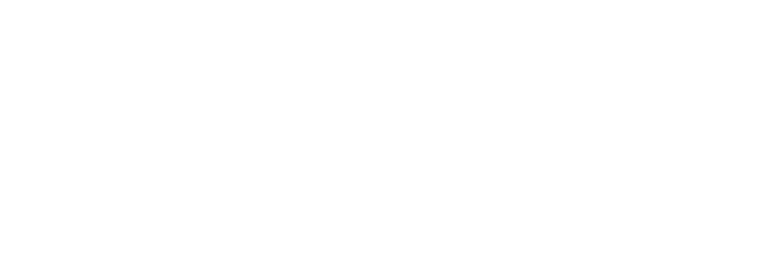
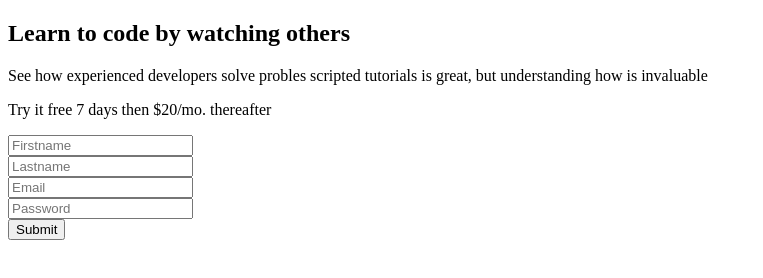
Before and after one commit to Gsure-tech/Student_wallet, a plain HTML site: page uniccon/learnForm.html in a window 1280 px wide. Shown: the whole page, without its empty margins (0-763 px from the left). Drawn offline with Linux system fonts and the light colour scheme.

Commit message:
designed the html page

```diff
--- a/uniccon/learnForm.html
+++ b/uniccon/learnForm.html
@@ -7,5 +7,37 @@
 </head>
 <body>
 
+    <div>
+
+        <div class="left-side">
+            <h2>Learn to code by watching others</h2>
+            <p>See how experienced developers solve probles scripted tutorials is
+                great, but understanding how is invaluable
+            </p>
+        </div>
+
+        <div class="right-side">
+            <p>Try it free 7 days then $20/mo. thereafter</p>
+
+            <form action="">
+                <div class="form-group">
+                    <input type="text" name="" id="" placeholder="Firstname">
+                </div>
+                <div class="form-group">
+                    <input type="text" name="" id="" placeholder="Lastname">
+                </div>
+                <div class="form-group">
+                    <input type="email" name="" id="" placeholder="Email">
+                </div>
+                <div class="form-group">
+                    <input type="password" name="" id="" placeholder="Password">
+                </div>
+                <div class="form-group">
+                    <input type="submit" name="" id="" value="Submit">
+                </div>
+            </form>
+        </div>
+
+    </div>
 </body>
 </html>
```
Also changed, not shown: uniccon/learn.html (+1 -1 lines).
